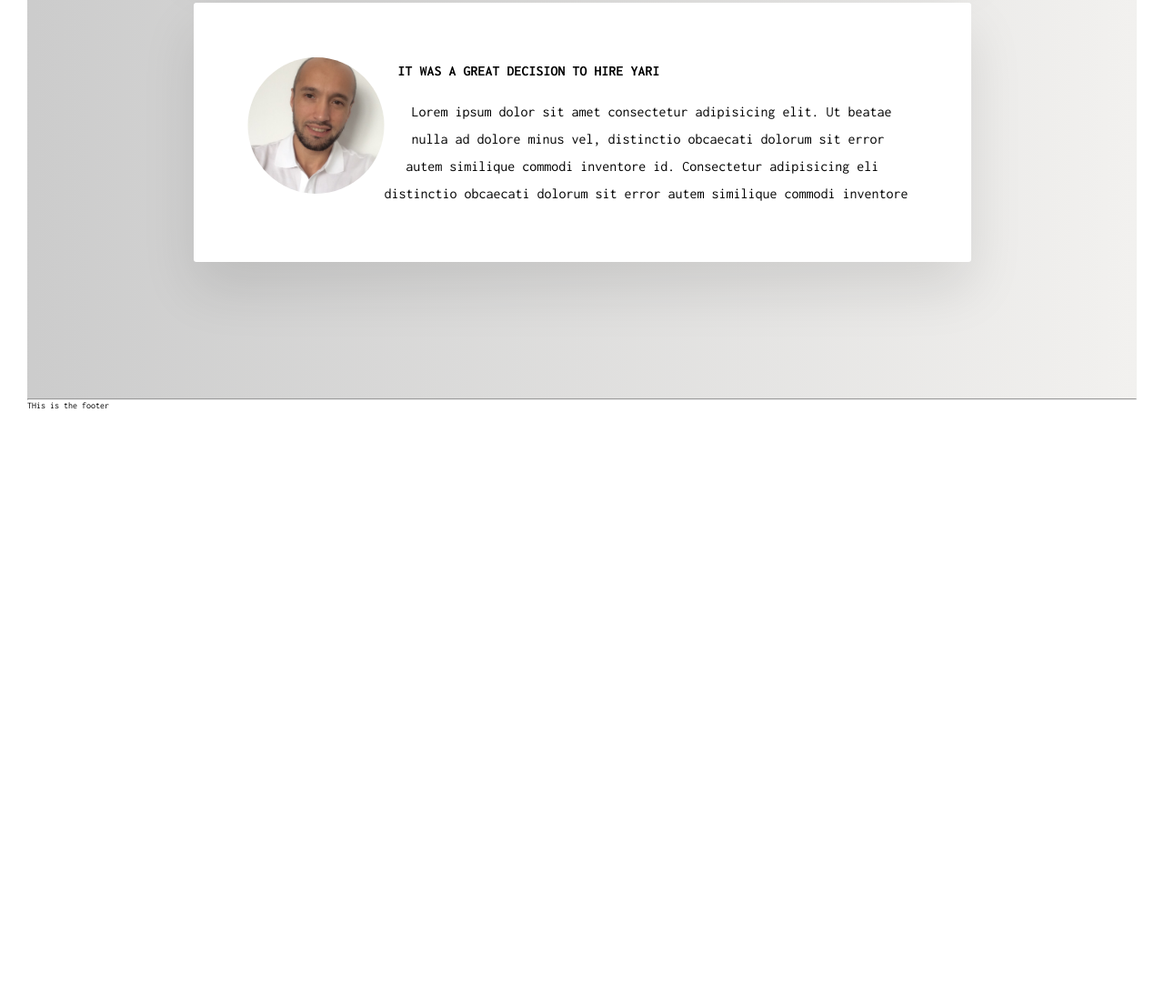
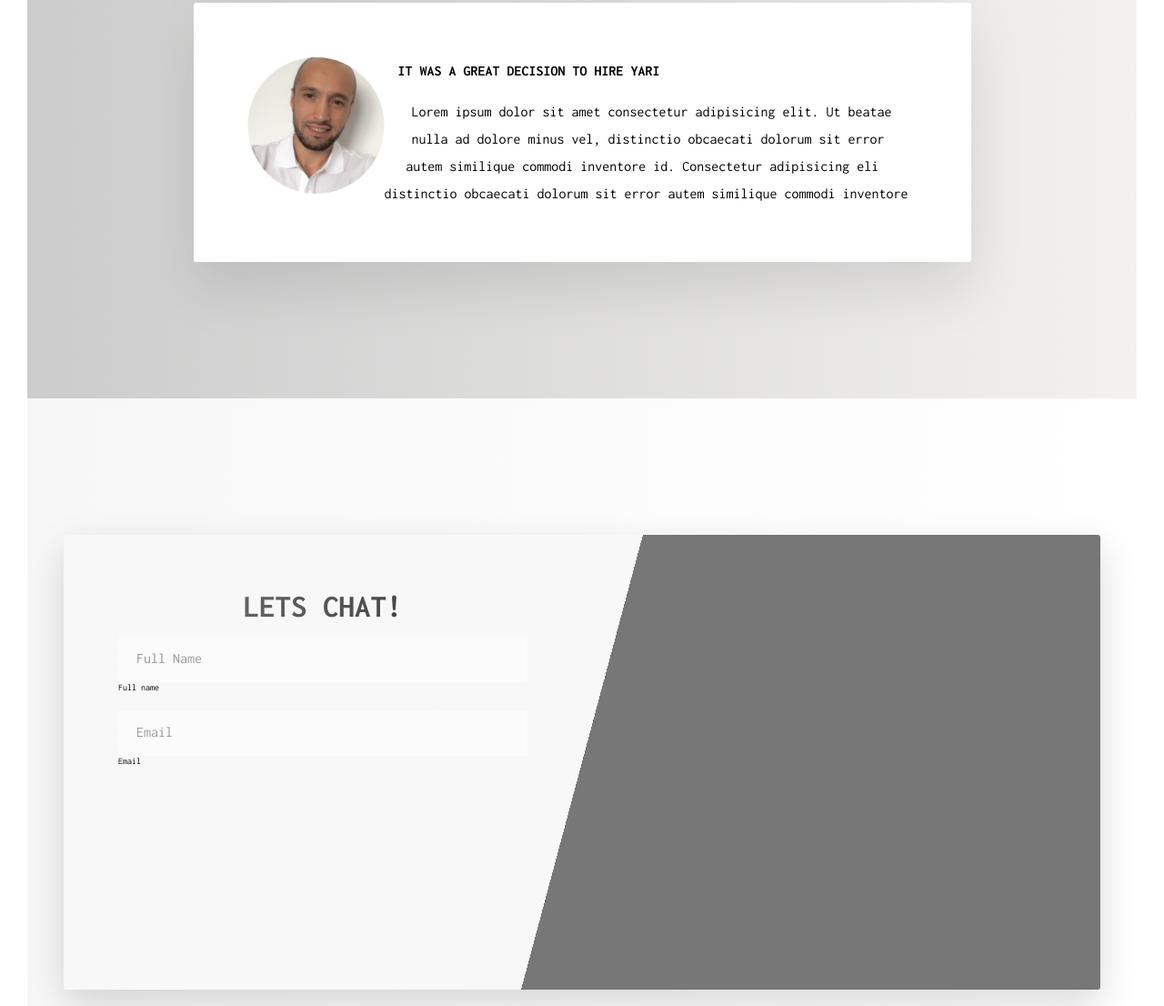
Before and after one commit to Yariandres/personal-site, a Gatsby site: page / in a window 1280 px wide. Shown: the part 3054-4160 px from the top of the page at 91% size. Before the commit the page ends 3535 px from the top, so only its background shows below. Built offline with nearby package versions, Linux system fonts and the light colour scheme; Gatsby itself is replaced by a stand-in of ours.

Commit message:
adding form section

```diff
--- /dev/null
+++ b/src/components/book.js
@@ -0,0 +1,32 @@
+import React from 'react';
+
+const Book = () => (
+<section className="section-book">
+  <div className="row">
+    <div className="book">
+      <div className="book__form">
+
+        <h3 className="center-text margin-bottom-small heading--secondary">
+          Lets chat!
+        </h3>
+
+          <form action="#" className="form">
+            <div className="form__group">
+              <input type="text" className="form__input" id="name" placeholder="Full Name" required/>
+              <label for="name" className="form__label">Full name</label>
+            </div>
+
+            <div className="form__group">
+              <input type="email" className="form__input" id="email" placeholder="Email" required/>
+              <label for="email" className="form__label">Email</label>
+            </div>
+
+          </form>
+      </div>
+    </div>
+  </div>
+
+</section>
+);
+
+export default Book;
--- a/src/components/services.js
+++ b/src/components/services.js
@@ -10,7 +10,7 @@ const Services = () => (
       <h1 className="heading--secondary services__text--left center-text">What I do</h1>
       </div>
       <div className="col-1-of-4">
-        <h3 className="margin-bottom-small heading-tertiary">Brand
+        <h3 className="margin-bottom-small heading-tertiary">Wed-Design Brand
         Building</h3>
         <p className="feature__box--text paragraph">
           Everything that makes you different.
@@ -20,10 +20,10 @@ const Services = () => (
       </div>
 
       <div className="col-1-of-4">
-        <h3 className="margin-bottom-small heading-tertiary">Site
+        <h3 className="margin-bottom-small heading-tertiary">Developement &
         Monetization</h3>
         <p className="feature__box--text paragraph">
-          Everything that makes you grow.
+          Everything that makes you money.
           Premium content creation, campaign management, growth hacking, and demand generation.
           </p>
       </div>
--- a/src/css/abstraction/_variables.scss
+++ b/src/css/abstraction/_variables.scss
@@ -3,6 +3,7 @@ $primary-color: #2c3e50;
 $secondary-color: #777;
 $tertiary-color: #333;
 $color-grey-light: #f7f7f7;
+$color-grey-dark: #999;
 
 $color-white: #fff;
 $color-black: #000;
@@ -16,3 +17,9 @@ $gutter-horizontal: 6rem;
 $font-primary: 'Inconsolata', monospace;
 $font-secondary: 'Lato', sans-serif;
 $default-font-size: 1.6rem;
+
+// BORDERS
+$border-primary: 3px;
+
+// FORM
+$box-shadow-form: 0 1.5rem 4rem rgba($color-black, .15);
--- a/src/css/base/_typography.scss
+++ b/src/css/base/_typography.scss
@@ -11,7 +11,6 @@
   &:hover {
     text-shadow: .5rem 1rem 2rem rgba(#000, .2);
   }
-
 }
 
 .heading-tertiary {
--- /dev/null
+++ b/src/css/components/_form.scss
@@ -0,0 +1,36 @@
+.form {
+
+  &__group:not(:last-child) {
+    margin-bottom: 2rem;
+  }
+
+  &__input {
+    font-size: $default-font-size;
+    font-family: inherit;
+    color: inherit;
+    padding: 1.5rem 2rem;
+    border-radius: 2px;
+    background-color: rgba($color-white, .5);
+    border: none;
+    border-bottom: $border-primary solid transparent;
+    width: 100%;
+    display: block;
+
+    &:focus {
+      outline: none;
+      box-shadow: 0 1rem 2rem rgba($color-black, .1);
+      border-bottom: $border-primary solid $color-grey-light;
+    }
+
+    &::-webkit-input-placeholder {
+      color: $color-grey-dark;
+    }
+  }
+
+
+
+
+  &__label {
+
+  }
+}
--- a/src/css/layout.scss
+++ b/src/css/layout.scss
@@ -11,6 +11,7 @@
 
 @import "components/feature-box.scss";
 @import "components/story";
+@import "components/form";
 
 
 @import "layout/grid";
@@ -103,79 +104,4 @@ body {
   }
 }
 
-// HERO
-.header {
-  height: 95vh;
-  background-image: linear-gradient(
-    to right, rgba(191, 191, 191, 0.800),
-    rgba(242, 241, 239, 0.800)), url(../images/designer.jpg);
-  background-size: cover;
-  background-position: top;
-
-  clip-path: polygon(0 0, 100% 0, 100% 80%, 0 100%);
-
-  @include respond(phone) {
-    height: 80vh;
-  }
-}
-
-.hero {
-  &__box--1 {
-    color: $primary-color;
-    position: absolute;
-    top: 10%;
-    left: 50%;
-
-    transform: translate(-50%, 50%);
-
-    @include respond(phone) {
-      position: absolute;
-      top: 0;
-      left: 50%;
-    }
-  }
-
-  &__heading-primary--main {
-    font-size: 3.4rem;
-    font-weight: 400;
-    text-align: center;
-    text-transform: uppercase;
-    letter-spacing: 0.5rem;
-    padding: 1rem 2rem;
-    margin-bottom: 0.5rem;
-    display: block;
-
-    @include respond(phone) {
-      text-align: center;
-      font-size: 2.7rem;
-    }
-
-    // ANIMATION
-    animation-name: moveInLeft;
-    animation-duration: 1s;
-    animation-timing-function: ease-in-out;
-  }
-
-  &__heading-primary--sub {
-    font-size: 4rem;
-    font-weight: 700;
-    font-family: $font-secondary;
-    text-align: center;
-    text-transform: uppercase;
-    letter-spacing: 0.5rem;
-    padding: 1rem 2rem;
-
-    display: block;
-    background-image: linear-gradient(to right, $tertiary-color, $primary-color);
-
-    -webkit-background-clip: text;
-    color: transparent;
-
-     // ANIMATION
-     animation-name: moveInRight;
-     animation-duration: 1s;
-     animation-timing-function: ease-in-out;
-  }
-}
-
 // http://www.flatuicolorpicker.com/blue-hex-color-model
--- a/src/css/pages/_home.scss
+++ b/src/css/pages/_home.scss
@@ -1,3 +1,80 @@
+// HERO
+.header {
+  height: 95vh;
+  background-image: linear-gradient(
+    to right, rgba(191, 191, 191, 0.800),
+    rgba(242, 241, 239, 0.800)), url(../images/designer.jpg);
+  background-size: cover;
+  background-position: top;
+
+  clip-path: polygon(0 0, 100% 0, 100% 80%, 0 100%);
+
+  @include respond(phone) {
+    height: 80vh;
+  }
+}
+
+.hero {
+  &__box--1 {
+    color: $primary-color;
+    position: absolute;
+    top: 10%;
+    left: 50%;
+
+    transform: translate(-50%, 50%);
+
+    @include respond(phone) {
+      position: absolute;
+      top: 0;
+      left: 50%;
+    }
+  }
+
+  &__heading-primary--main {
+    font-size: 3.4rem;
+    font-weight: 400;
+    text-align: center;
+    text-transform: uppercase;
+    letter-spacing: 0.5rem;
+    padding: 1rem 2rem;
+    margin-bottom: 0.5rem;
+    display: block;
+
+    @include respond(phone) {
+      text-align: center;
+      font-size: 2.7rem;
+    }
+
+    // ANIMATION
+    animation-name: moveInLeft;
+    animation-duration: 1s;
+    animation-timing-function: ease-in-out;
+  }
+
+  &__heading-primary--sub {
+    font-size: 4rem;
+    font-weight: 700;
+    font-family: $font-secondary;
+    text-align: center;
+    text-transform: uppercase;
+    letter-spacing: 0.5rem;
+    padding: 1rem 2rem;
+
+    display: block;
+    background-image: linear-gradient(to right, $tertiary-color, $primary-color);
+
+    -webkit-background-clip: text;
+    color: transparent;
+
+     // ANIMATION
+     animation-name: moveInRight;
+     animation-duration: 1s;
+     animation-timing-function: ease-in-out;
+  }
+}
+
+
+//  ABOUT SECTION
 .about {
   background-color: $color-grey-light;
   padding: 29rem 0 15rem 0;
@@ -25,6 +102,7 @@
   }
 }
 
+// FEATURE SECTION
 .feature {
   padding: 10rem 0 20rem 0;
   background-image: linear-gradient(
@@ -41,12 +119,14 @@
   }
 }
 
+// SERVICES SECTION
 .services {
   background-color: $color-grey-light;
   margin-top: -12vh;
   padding: 30rem 0 15rem 0;
 }
 
+// STORIES SECTION
 .stories {
   padding: 15rem 0;
   background-image: linear-gradient(
@@ -54,3 +134,33 @@
     rgba(191, 191, 191, 0.800),
     rgb(242, 241, 239));
 }
+
+// BOOK SECTION
+.section-book {
+  padding: 15rem 0;
+  background-image: linear-gradient(
+    to right,
+    $color-grey-light,
+    $color-white);
+}
+
+
+.book {
+  background-image: linear-gradient(105deg,
+    rgba($color-grey-light, .9) 0%,
+    rgba($color-grey-light, .9) 50%,
+    $secondary-color 50%);
+
+  background-size: 100%;
+  background-repeat: no-repeat;
+  background-color: $color-white;
+  border-radius: $border-primary;
+  box-shadow: $box-shadow-form;
+
+  height: 50rem;
+
+  &__form {
+    width: 50%;
+    padding: 6rem;
+  }
+}
--- a/src/pages/index.js
+++ b/src/pages/index.js
@@ -7,6 +7,7 @@ import Info from "../components/info";
 import Features from "../components/features";
 import Services from "../components/services";
 import Stories from "../components/stories";
+import Book from "../components/book";
 import SEO from "../components/seo";
 
 const IndexPage = () => (
@@ -29,6 +30,7 @@ const IndexPage = () => (
     <Features/>
     <Services/>
     <Stories/>
+    <Book/>
   </Layout>
 )
 
```
Also changed, not shown: 2 other files.
